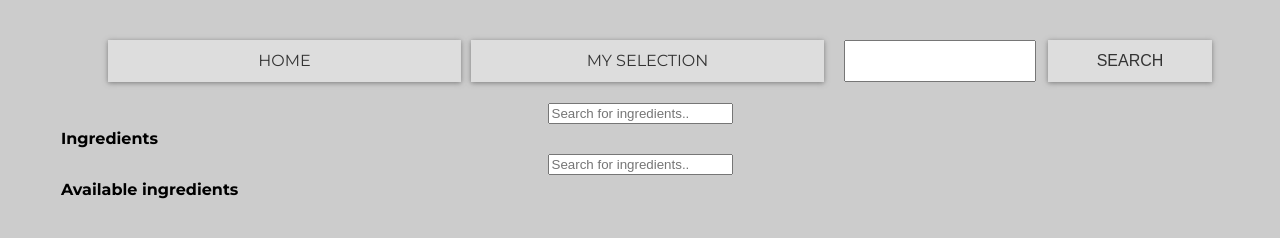
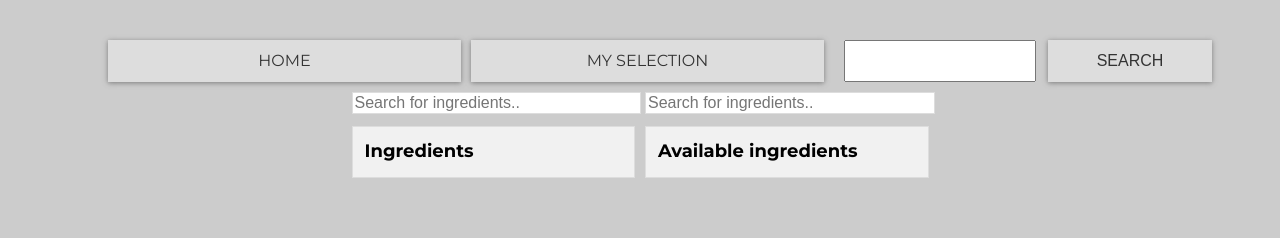
Before and after one commit to Faxar/VSC, a plain HTML site: page mySection.html in a window 1280 px wide. Drawn offline with nearby package versions, Linux system fonts and the light colour scheme; no server answers.

Commit message:
Second update

```diff
--- a/style.css
+++ b/style.css
@@ -15,7 +15,7 @@ body {
 }
 
 .wrapper {
-    display: grid;
+    /* display: grid; */
     margin: 30px 50px;
     grid-gap: 10px;
 }
@@ -68,43 +68,6 @@ body {
     color: var(--primary);
 }
 
-/*
-
-.navigation > div {
-    display: grid;
-    grid-template-columns: repeat(2, 1fr);
-    grid-column: 2;
-} */
-
-/* .navigation a {
-    display: block;
-    text-decoration: none;
-    background: var(--primary);
-    text-align: center;
-    color: var(--dark);
-    text-transform: uppercase;
-    box-shadow: var(--shadow);
-} */
-
-/* .navigation a:hover {
-    background: var(--dark);
-    color: var(--primary);
-} */
-/*
-.searchInput {
-    width: 500px;
-    align-self: center;
-} */
-
-/* .buttonBox {
-    display: grid;
-    justify-content: center;
-    grid-gap: 10px;
-    grid-template-columns: 1fr 1fr;
-    grid-row: 2;
-    grid-column: 2;
-} */
-
 .btn {
     height: 45px;
     width: 300px;
@@ -147,11 +110,6 @@ body {
     text-align: center;
 }
 
-.list {
-    text-align: center;
-    text-justify: center;
-}
-
 .datailsView {
     display: grid;
     grid-template-areas:
@@ -175,3 +133,67 @@ body {
 #drink {
     grid-template-rows: 2;
 }
+
+#myInput {
+    width: 100%;
+    font-size: 16px;
+    border: 1px solid #ddd;
+    margin-bottom: 12px;
+}
+
+#searchInp {
+    width: 100%;
+    font-size: 16px;
+    border: 1px solid #ddd;
+    margin-bottom: 12px;
+}
+
+#myTable {
+    border-collapse: collapse;
+    width: 100%;
+    border: 1px solid #ddd;
+    font-size: 18px;
+}
+
+#myTable th, #myTable td {
+    text-align: left;
+    padding: 12px;
+}
+
+#myTable tr, #userTabl tr {
+    border-bottom: 1px solid #ddd;
+}
+
+#myTable tr.header,
+#myTable tr:hover,
+#userTabl tr.header,
+#userTabl tr:hover {
+    background-color: #f1f1f1;
+}
+
+.list {
+    display: grid;
+    grid-template-columns: repeat(4, 1fr);
+    grid-gap: 10px;
+}
+
+#userTabl {
+    border-collapse: collapse;
+    width: 100%;
+    border: 1px solid #ddd;
+    font-size: 18px;
+    height: auto;
+}
+
+#userTabl th, #userTabl td {
+    text-align: left;
+    padding: 12px;
+}
+
+.allIng {
+    grid-column: 2;
+}
+
+.userIng {
+    grid-column: 3;
+}
```
